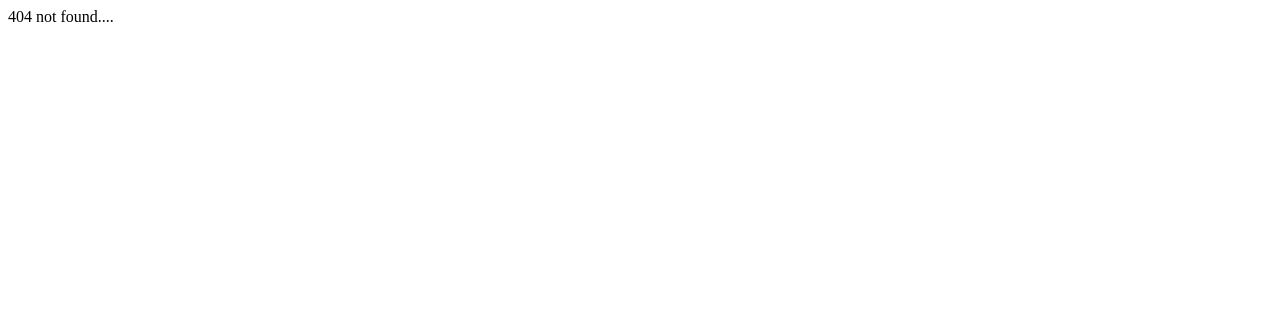
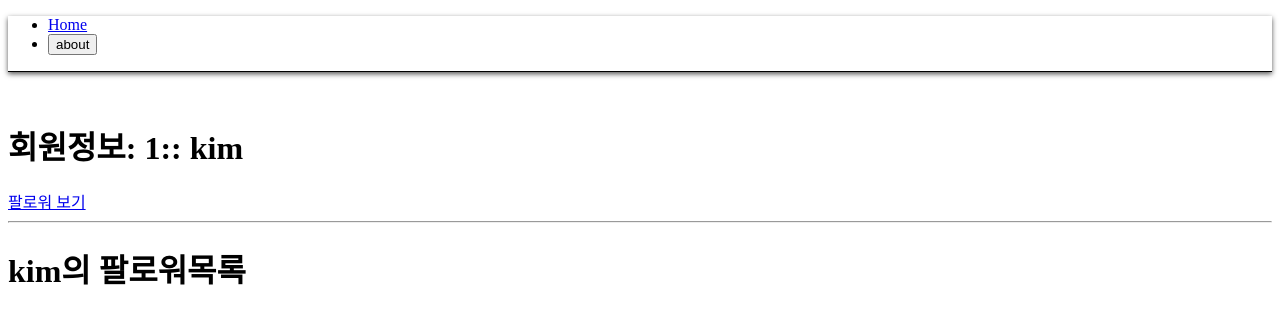
Before and after one commit to vanadis0929/react2024, a React (Create React App) app in the folder masterclass/: page /users/1/followers in a window 1280 px wide. Before the commit this address had no page. Shown: the top 324 px of the page. Built offline with nearby package versions, Linux system fonts and the light colour scheme.

Commit message:
outlet, outletcontext 예제

```diff
--- a/masterclass/src/pages/User.tsx
+++ b/masterclass/src/pages/User.tsx
@@ -1,4 +1,4 @@
-import { useParams } from 'react-router-dom';
+import { Link, Outlet, useParams } from 'react-router-dom';
 import { users } from '../db';
 
 const User = () => {
@@ -8,7 +8,13 @@ const User = () => {
   return (
     //Number(userId)를하여 타입을 정확히 지정함 useParams에서는 string]undefined였지만 계산을 해야하기에 숫자형으로 바꿈.
     <div>
-      회원정보: {userId}:: {users[Number(userId) - 1].name}
+      <h1>
+        회원정보: {userId}:: {users[Number(userId) - 1].name}
+      </h1>
+      <Link to="followers">팔로워 보기</Link>
+      <hr />
+      <Outlet context={{ nameOfMyUser: users[Number(userId) - 1].name }} />
+      {/* followers 컴포넌트를 user의 자식으로 outlet을 사용하여 렌더링. */}
     </div>
   );
 };
--- /dev/null
+++ b/masterclass/src/pages/users/Followers.tsx
@@ -0,0 +1,13 @@
+import { useOutletContext } from 'react-router-dom';
+
+interface FollowersProps {
+  nameOfMyUser: string;
+}
+
+const Followers = () => {
+  const userName = useOutletContext<FollowersProps>();
+  console.log(userName);
+  return <h1>{userName.nameOfMyUser}의 팔로워목록 </h1>;
+};
+
+export default Followers;
```
Also changed, not shown: masterclass/src/Router.tsx (+7 -0 lines).
